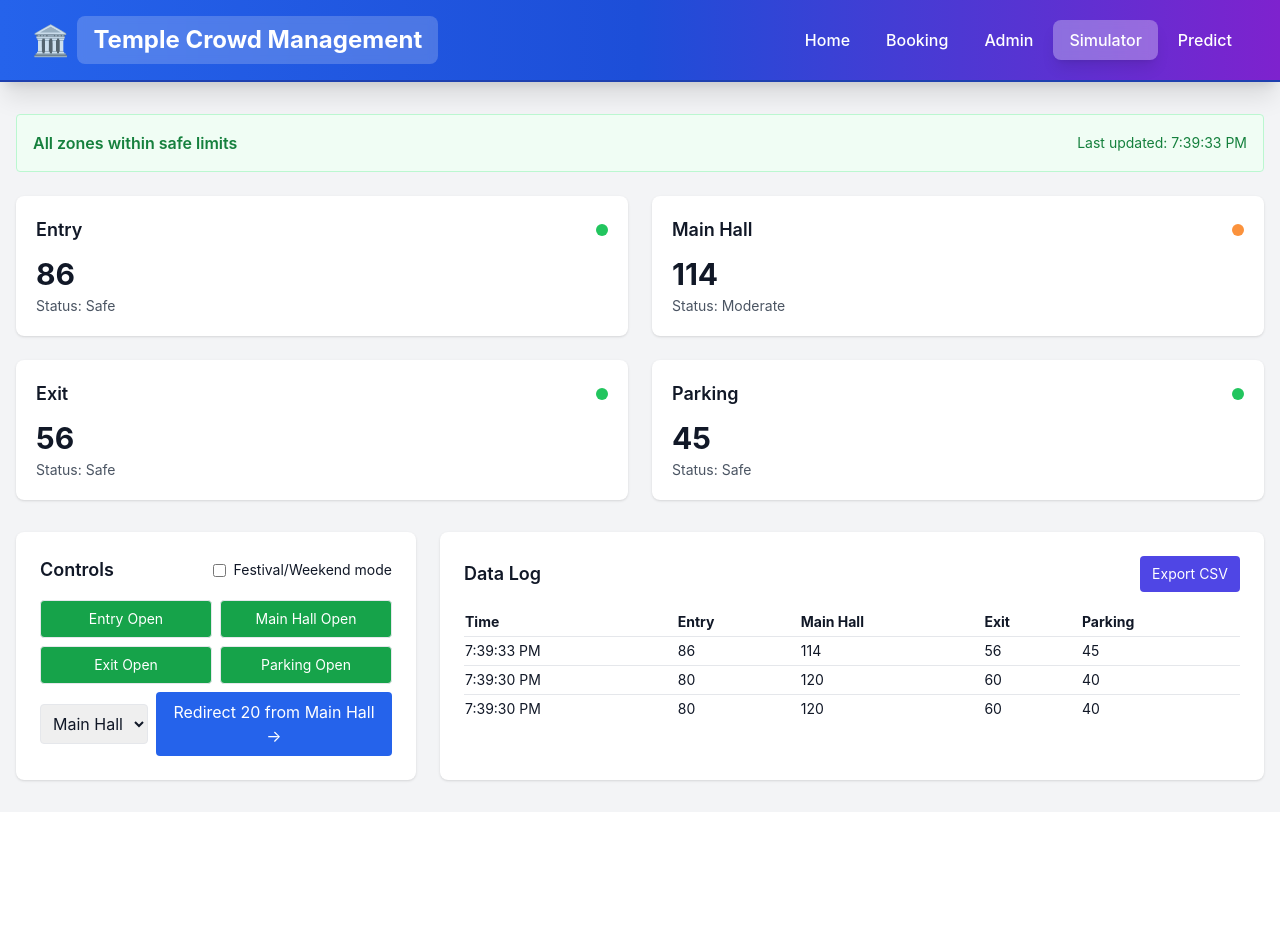
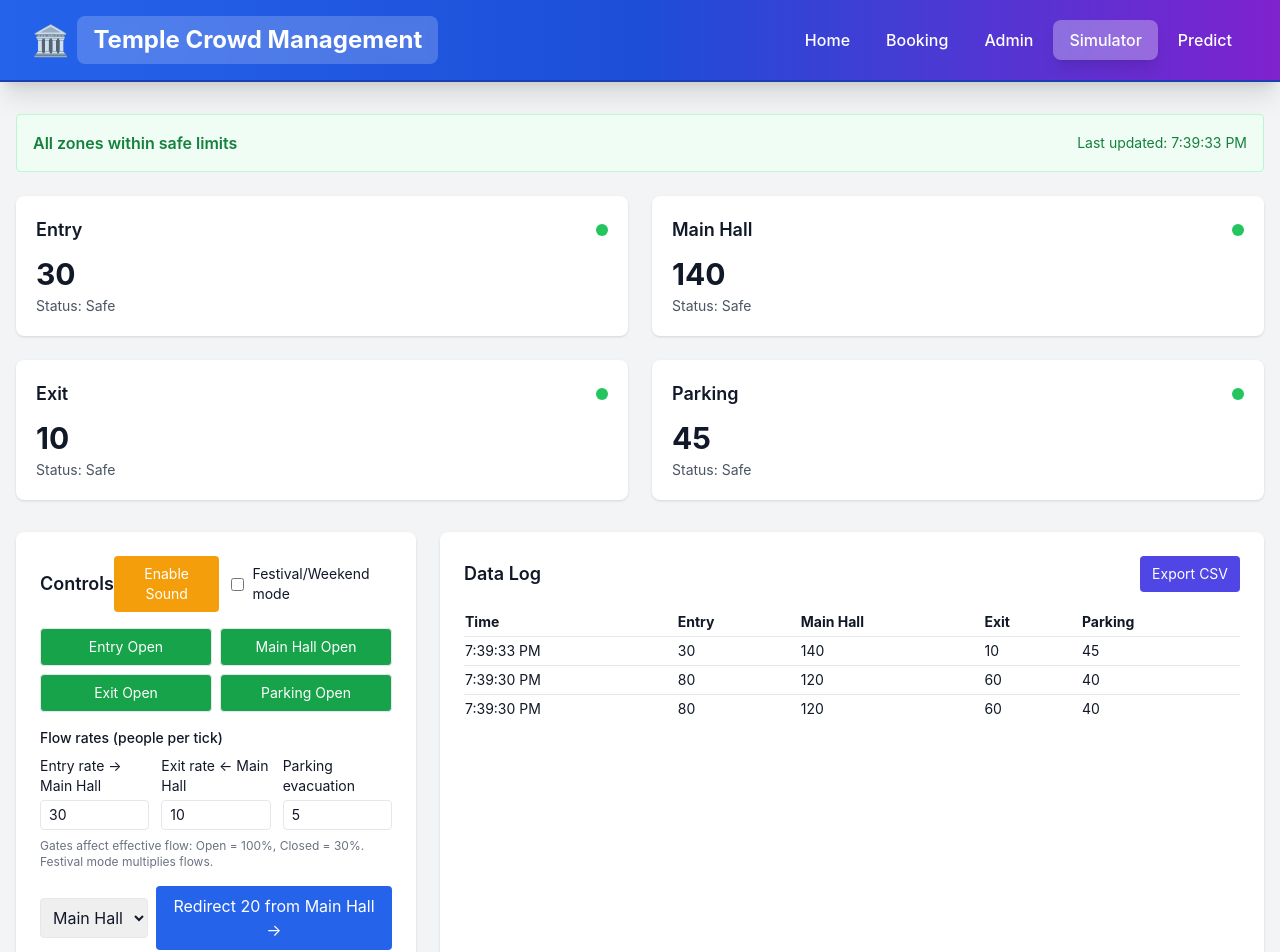
Before and after one commit to Jayanth01234/aarohan, a React (Create React App) app in the folder client/: page /simulator in a window 1280 px wide. Shown: the top 952 px of the page. Before the commit the page ends 812 px from the top, so only its background shows below. Built offline with nearby package versions, Linux system fonts and the light colour scheme.

Commit message:
chNGES MADE

```diff
--- a/client/src/pages/AdminDashboard.js
+++ b/client/src/pages/AdminDashboard.js
@@ -34,20 +34,6 @@ const AdminDashboard = () => {
         ].slice(0, 20),
       }));
     };
-
-  // Derived values for Evacuation & Resources (top-level scope)
-  const predictedPeakValue = (() => {
-    if (prediction?.predictedCount != null) return Math.max(0, Math.round(Number(prediction.predictedCount)));
-    if (cvSeries?.frames?.length) {
-      return cvSeries.frames.reduce((m, f) => Math.max(m, Number(f.person_count) || 0), 0);
-    }
-    if (cvResult?.person_count != null) return Number(cvResult.person_count) || 0;
-    return crowdData.totalVisitors || 0;
-  })();
-
-  const zonesForStaff = [
-    { id: 'overall', name: 'Overall', current: crowdData.totalVisitors || 0, capacity: 100 }
-  ];
     socket.on('alert', onAlert);
     return () => {
       socket.off('alert', onAlert);
@@ -195,6 +181,19 @@ const AdminDashboard = () => {
       predictedTime: predictTime
     });
   };
+
+  const predictedPeakValue = (() => {
+    if (prediction?.predictedCount != null) return Math.max(0, Math.round(Number(prediction.predictedCount)));
+    if (cvSeries?.frames?.length) {
+      return cvSeries.frames.reduce((m, f) => Math.max(m, Number(f.person_count) || 0), 0);
+    }
+    if (cvResult?.person_count != null) return Number(cvResult.person_count) || 0;
+    return crowdData.totalVisitors || 0;
+  })();
+
+  const zonesForStaff = [
+    { id: 'overall', name: 'Overall', current: crowdData.totalVisitors || 0, capacity: 100 }
+  ];
 
   return (
     <div className="container mx-auto px-4 py-10">
--- a/client/src/pages/Simulator.js
+++ b/client/src/pages/Simulator.js
@@ -1,7 +1,8 @@
 import React, { useEffect, useMemo, useRef, useState } from 'react';
 import ZoneCard from '../components/ZoneCard';
 
-const SAFE_LIMIT = 150;
+const SAFE_LIMIT = 150; // default for non-mainHall zones
+const MAIN_HALL_CAPACITY = 300;
 
 const initialZones = [
   { id: 'entry', name: 'Entry', count: 80 },
@@ -14,57 +15,88 @@ const Simulator = () => {
   const [zones, setZones] = useState(initialZones);
   const [festivalMode, setFestivalMode] = useState(false);
   const [gatesOpen, setGatesOpen] = useState({ entry: true, mainHall: true, exit: true, parking: true });
+  // Deterministic flow rates (people per tick)
+  const [entryRate, setEntryRate] = useState(30);
+  const [exitRate, setExitRate] = useState(10);
+  const [parkingEvacRate, setParkingEvacRate] = useState(5);
   const [lastUpdated, setLastUpdated] = useState(new Date());
   const [logs, setLogs] = useState([]);
   const [redirectTarget, setRedirectTarget] = useState('mainHall');
-  const beepRef = useRef(null);
+  const [audioCtx, setAudioCtx] = useState(null);
 
-  useEffect(() => {
-    let ctx;
+  // Initialize AudioContext only after a user gesture
+  const enableSound = async () => {
     try {
+      let ctx = audioCtx;
+      if (!ctx) {
         ctx = new (window.AudioContext || window.webkitAudioContext)();
+      }
+      if (ctx.state === 'suspended') {
+        await ctx.resume();
+      }
+      setAudioCtx(ctx);
+    } catch {}
+  };
+
+  const overcrowded = useMemo(() => zones.some(z => z.count >= SAFE_LIMIT), [zones]);
+
+  const playBeep = () => {
+    if (!audioCtx) return; // require user gesture to enable
+    const ctx = audioCtx;
     const osc = ctx.createOscillator();
     const gain = ctx.createGain();
     osc.type = 'sine';
     osc.frequency.setValueAtTime(880, ctx.currentTime);
-      gain.gain.setValueAtTime(0, ctx.currentTime);
+    gain.gain.setValueAtTime(0.0001, ctx.currentTime);
     osc.connect(gain).connect(ctx.destination);
     osc.start();
-      beepRef.current = { ctx, osc, gain };
-    } catch {}
-    return () => {
-      try { beepRef.current?.osc?.stop(); beepRef.current?.ctx?.close(); } catch {}
-    };
-  }, []);
-
-  const overcrowded = useMemo(() => zones.some(z => z.count >= SAFE_LIMIT), [zones]);
-
-  const playBeep = () => {
-    const b = beepRef.current;
-    if (!b) return;
-    const t = b.ctx.currentTime;
-    b.gain.gain.cancelScheduledValues(t);
-    b.gain.gain.setValueAtTime(0.0001, t);
-    b.gain.gain.exponentialRampToValueAtTime(0.2, t + 0.01);
-    b.gain.gain.exponentialRampToValueAtTime(0.0001, t + 0.25);
+    const t = ctx.currentTime;
+    gain.gain.exponentialRampToValueAtTime(0.2, t + 0.01);
+    gain.gain.exponentialRampToValueAtTime(0.0001, t + 0.25);
+    osc.stop(t + 0.3);
   };
 
   useEffect(() => {
     const id = setInterval(() => {
       setZones(prev => {
         const mult = festivalMode ? 1.8 : 1.0;
+        const entryFlow = Math.max(0, Math.round((Number(entryRate) || 0) * mult * (gatesOpen.entry ? 1 : 0.3)));
+        const exitFlowRequested = Math.max(0, Math.round((Number(exitRate) || 0) * mult * (gatesOpen.exit ? 1 : 0.3)));
+        const parkingEvac = Math.max(0, Math.round((Number(parkingEvacRate) || 0) * mult * (gatesOpen.parking ? 1 : 0.3)));
+
+        // Clone current counts
+        const current = Object.fromEntries(prev.map(z => [z.id, z.count]));
+        // Entry: show current flow in Entry zone (not accumulated)
+        let entryDisplay = entryFlow;
+
+        // Main Hall: add entry, remove exit
+        const possibleExit = Math.min(exitFlowRequested, current.mainHall);
+        let newMainHall = current.mainHall + entryFlow - possibleExit;
+        newMainHall = Math.max(0, Math.min(MAIN_HALL_CAPACITY, newMainHall));
+
+        // Exit: show current flow that actually exited
+        const exitDisplay = possibleExit;
+
+        // Parking: add exited people, then evacuate
+        let newParking = current.parking + exitDisplay;
+        const actualEvac = Math.min(parkingEvac, newParking);
+        newParking -= actualEvac;
+
+        // Build next state
         const next = prev.map(z => {
-          const gateFactor = gatesOpen[z.id] ? 1 : 0.3;
-          const delta = Math.floor((Math.random() * 16 - 8) * mult * gateFactor);
-          const newCount = Math.max(0, z.count + delta);
-          return { ...z, count: newCount };
+          if (z.id === 'entry') return { ...z, count: entryDisplay };
+          if (z.id === 'mainHall') return { ...z, count: newMainHall };
+          if (z.id === 'exit') return { ...z, count: exitDisplay };
+          if (z.id === 'parking') return { ...z, count: newParking };
+          return z;
         });
+
         return next;
       });
       setLastUpdated(new Date());
     }, 3000);
     return () => clearInterval(id);
-  }, [festivalMode, gatesOpen]);
+  }, [festivalMode, gatesOpen, entryRate, exitRate, parkingEvacRate]);
 
   useEffect(() => {
     const entry = { time: new Date().toISOString(), zones: Object.fromEntries(zones.map(z => [z.id, z.count])) };
@@ -111,7 +143,12 @@ const Simulator = () => {
 
       <div className="grid grid-cols-1 md:grid-cols-2 gap-6">
         {zones.map(z => (
-          <ZoneCard key={z.id} name={z.name} count={z.count} limit={SAFE_LIMIT} />
+          <ZoneCard
+            key={z.id}
+            name={z.name}
+            count={z.count}
+            limit={z.id === 'mainHall' ? MAIN_HALL_CAPACITY : SAFE_LIMIT}
+          />
         ))}
       </div>
 
@@ -119,18 +156,44 @@ const Simulator = () => {
         <div className="bg-white rounded-lg shadow p-6">
           <div className="flex items-center justify-between mb-4">
             <div className="text-lg font-semibold">Controls</div>
+            <div className="flex items-center gap-3">
+              {!audioCtx || audioCtx.state !== 'running' ? (
+                <button onClick={enableSound} className="px-3 py-2 rounded bg-amber-500 text-white text-sm">Enable Sound</button>
+              ) : null}
               <label className="flex items-center gap-2 text-sm">
                 <input type="checkbox" checked={festivalMode} onChange={e => setFestivalMode(e.target.checked)} />
                 Festival/Weekend mode
               </label>
             </div>
-          <div className="space-y-2">
+          </div>
+          <div className="space-y-4">
             <div className="grid grid-cols-2 gap-2">
               {zones.map(z => (
                 <button key={z.id} onClick={() => toggleGate(z.id)} className={`px-3 py-2 rounded border text-sm ${gatesOpen[z.id] ? 'bg-green-600 text-white' : 'bg-gray-200'}`}>
                   {z.name} {gatesOpen[z.id] ? 'Open' : 'Closed'}
                 </button>
               ))}
+            </div>
+            <div>
+              <div className="text-sm font-medium mb-2">Flow rates (people per tick)</div>
+              <div className="grid grid-cols-1 md:grid-cols-3 gap-3">
+                <label className="flex flex-col text-sm">
+                  <span className="mb-1">Entry rate → Main Hall</span>
+                  <input type="number" className="border rounded px-2 py-1" value={entryRate}
+                    onChange={(e) => setEntryRate(Number(e.target.value))} />
+                </label>
+                <label className="flex flex-col text-sm">
+                  <span className="mb-1">Exit rate ← Main Hall</span>
+                  <input type="number" className="border rounded px-2 py-1" value={exitRate}
+                    onChange={(e) => setExitRate(Number(e.target.value))} />
+                </label>
+                <label className="flex flex-col text-sm">
+                  <span className="mb-1">Parking evacuation</span>
+                  <input type="number" className="border rounded px-2 py-1" value={parkingEvacRate}
+                    onChange={(e) => setParkingEvacRate(Number(e.target.value))} />
+                </label>
+              </div>
+              <div className="text-xs text-gray-500 mt-2">Gates affect effective flow: Open = 100%, Closed = 30%. Festival mode multiplies flows.</div>
             </div>
             <div className="flex items-center gap-2">
               <select value={redirectTarget} onChange={e => setRedirectTarget(e.target.value)} className="border rounded px-2 py-2">
```
Also changed, not shown: 1 other file (tests, documents, lock files or other folders). Lines whose indentation alone changed are shown as unchanged.
